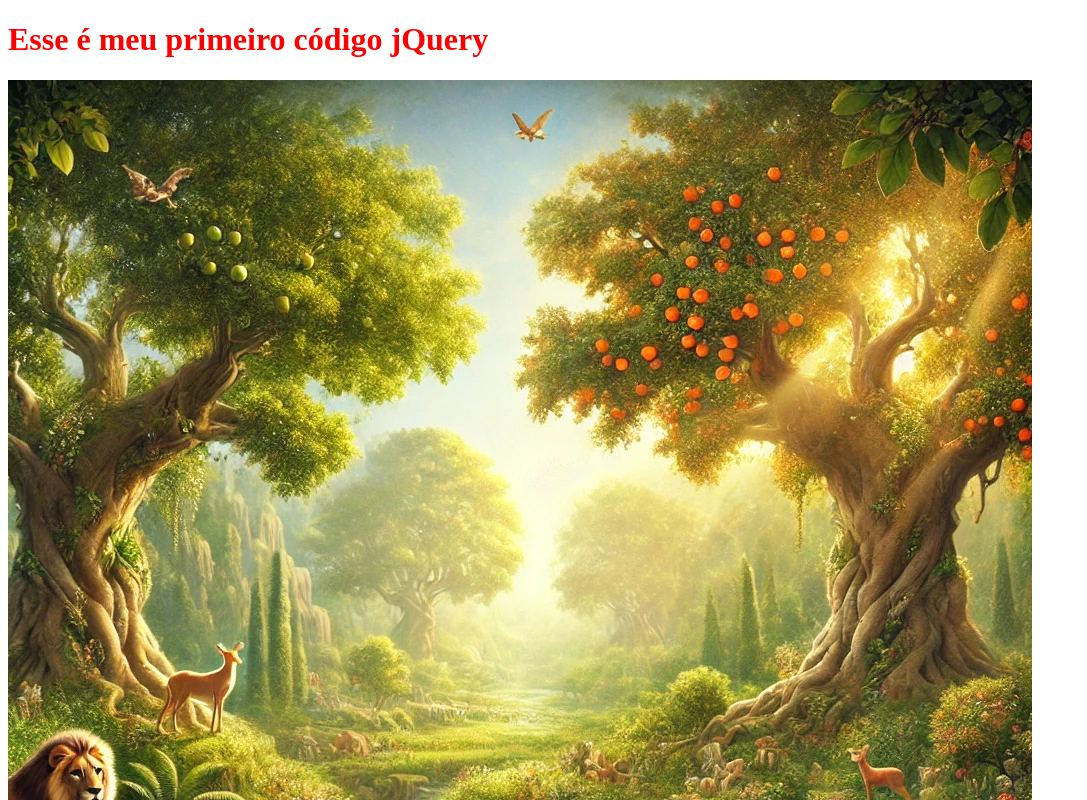
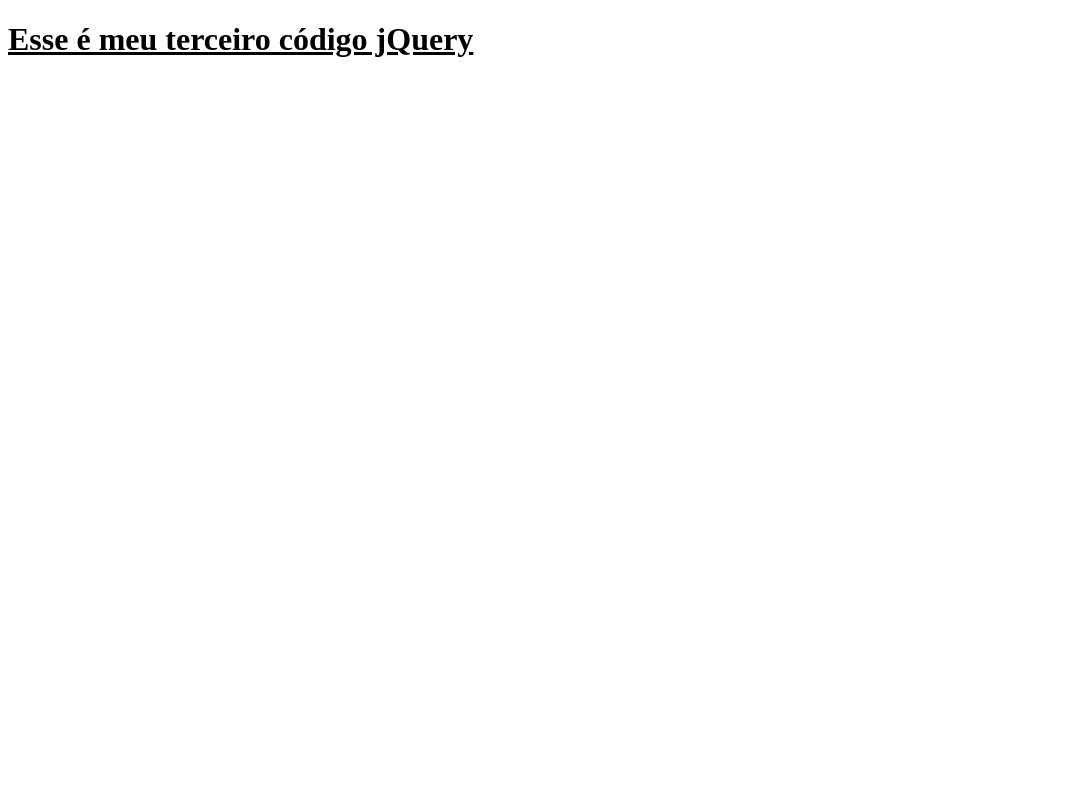
Before and after one commit to regislopeseso/jQuery_Curso_COMPLETO_com_Projetos_Reais, a plain HTML site: page index.html in a window 1280 px wide. Shown: the top 800 px of the page, without its empty margins (0-1087 px from the left). Drawn offline with nearby package versions, Linux system fonts and the light colour scheme.

Commit message:
Add class 10. Evitando conflitos com outras bibliotecas

```diff
--- a/index.html
+++ b/index.html
@@ -7,25 +7,15 @@
     <script src="jquery.min.js"></script>
   </head>
   <body>
-    <h1 id="title">Esse é meu primeiro código jQuery</h1>
-
-    <img src="img/pic1.webp" alt="picOne" />
+    <h1 id="title">Esse é meu terceiro código jQuery</h1>
 
     <script src="https://ajax.googleapis.com/ajax/libs/jquery/3.7.1/jquery.min.js"></script>
 
     <script>
-      function initPage() {
-        alert("Minha página carregou com jQuery");
-        console.log("Página ok!");
-      }
+      let $2 = jQuery.noConflict();
 
-      function stylizeTitle() {
-        document.getElementById("title").style.color = "red";
-      }
-
-      $(document).ready(function () {
-        initPage();
-        stylizeTitle();
+      $2(document).ready(function () {
+        $2("h1").css("text-decoration", "underline");
       });
     </script>
   </body>
```
